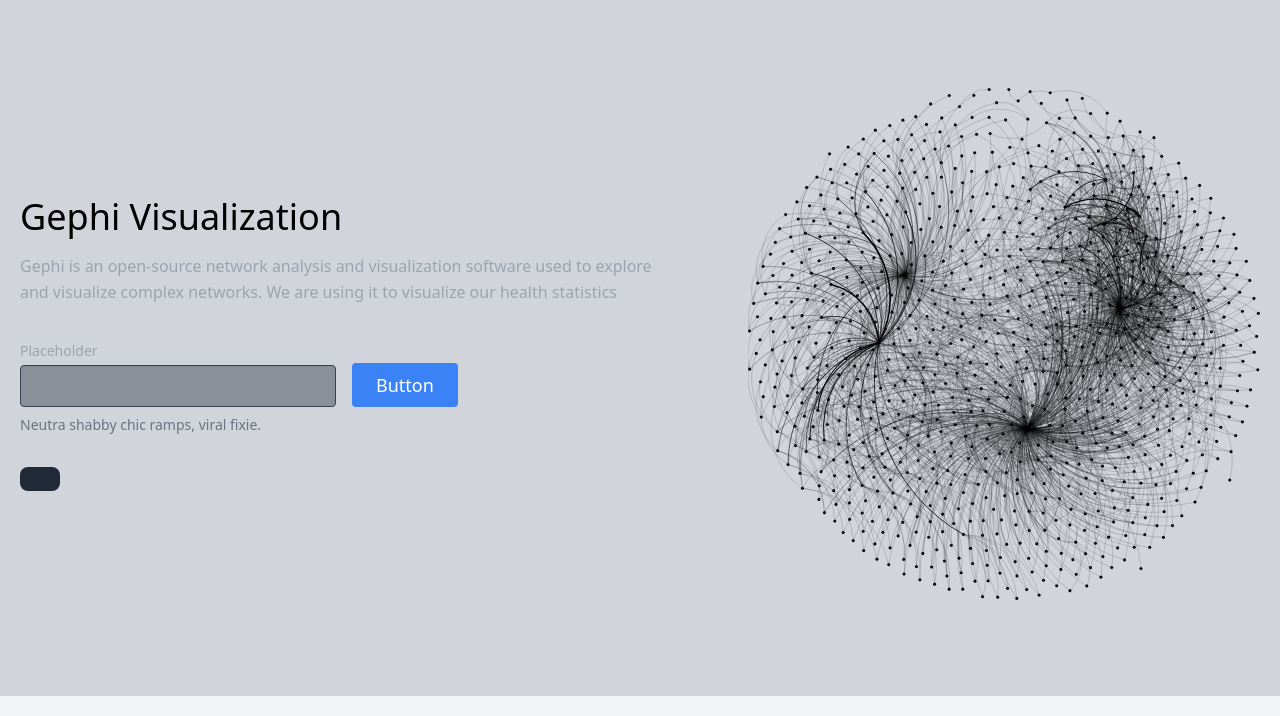
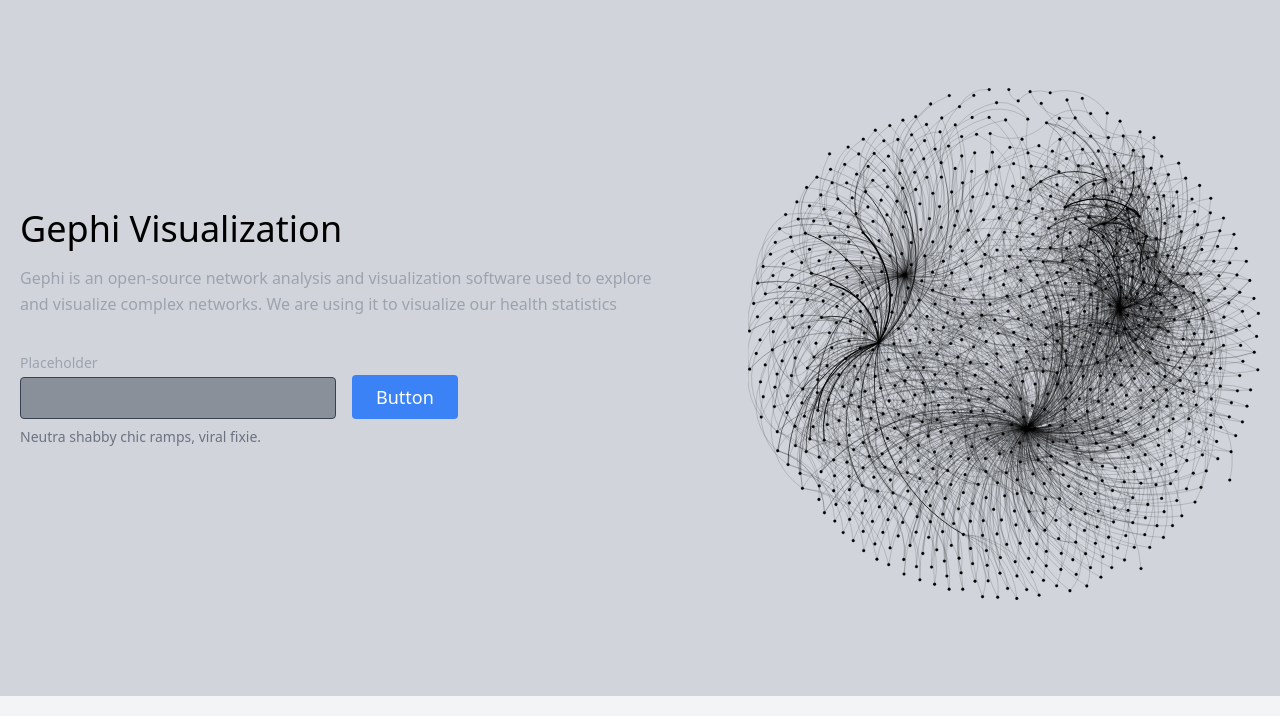
Before and after one commit to CatastrophistUser/18CSE301J-Information-Visualization, a website: page index.html in a window 1280 px wide. Shown: the part 740-1456 px from the top of the page. Drawn offline with nearby package versions, Linux system fonts and the light colour scheme.

Commit message:
Update index.html

```diff
--- a/index.html
+++ b/index.html
@@ -94,8 +94,6 @@
             </div>
             <p class="text-sm mt-2 text-gray-500 mb-8 w-full">Neutra shabby chic ramps, viral fixie.</p>
             <div class="flex lg:flex-row md:flex-col text-gray-300">
-              <button class="bg-gray-800 inline-flex py-3 px-5 rounded-lg items-center hover:bg-gray-700 hover:text-white focus:outline-none">
-              </button>
             </div>
           </div>
           <div class="lg:max-w-lg lg:w-full md:w-1/2 w-5/6">
```
